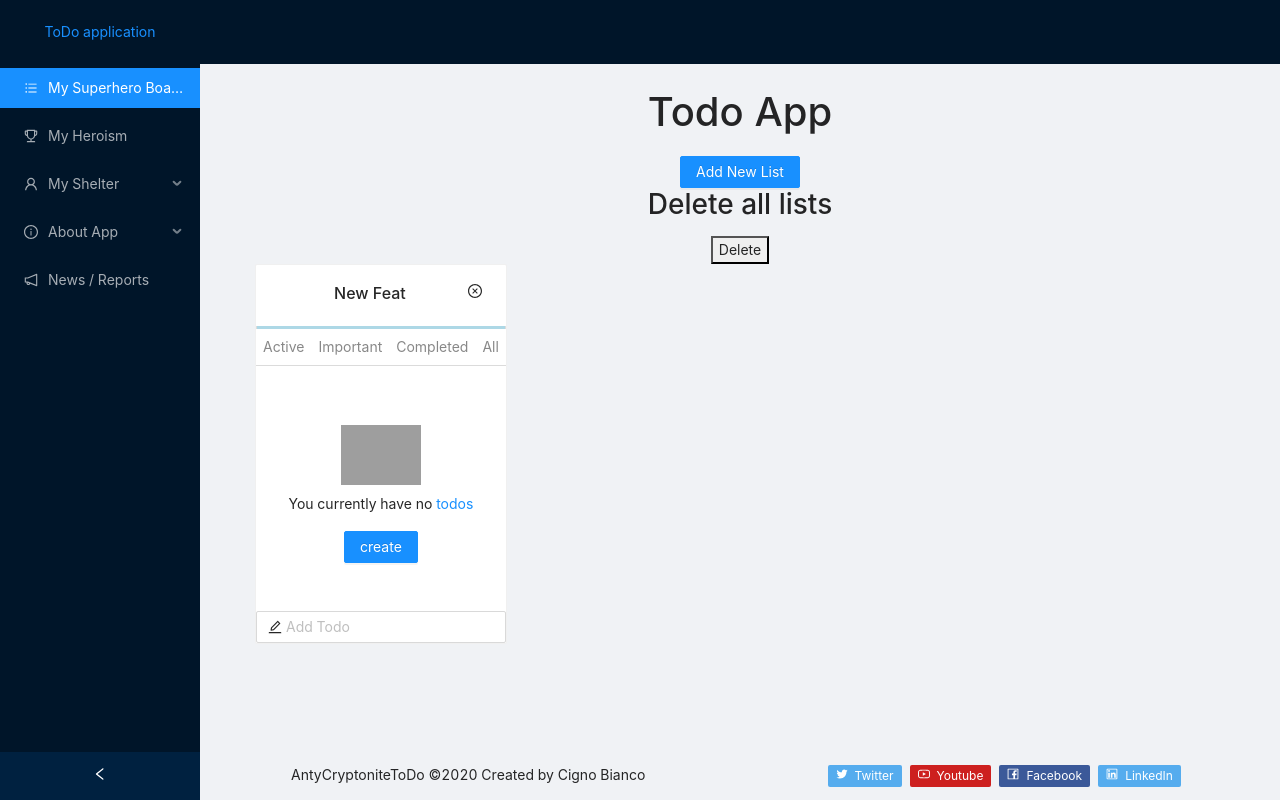
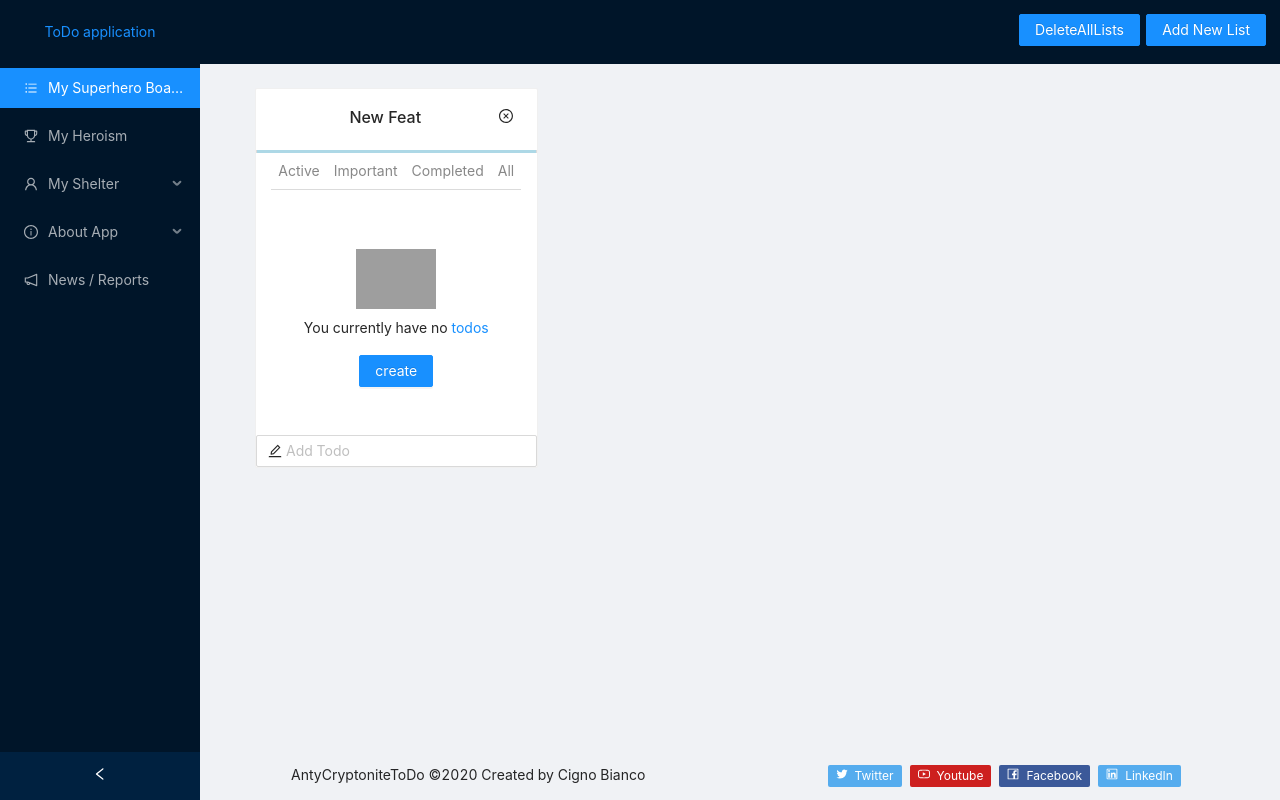
Before and after one commit to cignoBianco/SWA3, a React (Create React App) app: page / in a window 1280 px wide. Both pictures are taken after a click on the button "Add New List". Built offline with nearby package versions, Linux system fonts and the light colour scheme; grey boxes are pictures that could not be loaded.

Commit message:
continue design

```diff
--- a/src/components/Header.js
+++ b/src/components/Header.js
@@ -3,15 +3,18 @@ import { useDispatch, useSelector } from 'react-redux';
 import { addList, deleteAllLists } from '../actions';
 import EmptyTodoMessage from './EmptyTodoMessage'
 import { Button } from 'antd'
+import './layout.css'
 
 const Header = () => {
   const dispatch = useDispatch();
   const lists = useSelector(state => state.lists);
 
+  // TODO: show modal r u sure? if yes -> dispatch
   const renderDeleteAllModal = (
-    <div>
-      <h3>Delete all lists</h3>
-      <button onClick={() => dispatch(deleteAllLists())}>Delete</button>
+    <div className="buttonInHead" style={{right:'10em'}}>
+    <Button type="primary" onClick={() => dispatch(deleteAllLists())} >
+      <span>DeleteAllLists</span>
+    </Button>
     </div>
   );
 
@@ -26,8 +29,7 @@ const Header = () => {
       <div>
         <div>
           <div>
-                <h1>Todo App</h1>
-              <div>
+              <div className="buttonInHead">
                 <CreateButton />
               </div>
           </div>
@@ -39,4 +41,4 @@ const Header = () => {
   );
 };
 
-export default Header;
+export default Header
--- a/src/components/List/List.js
+++ b/src/components/List/List.js
@@ -21,6 +21,8 @@ import EmptyTodoMessage from './../EmptyTodoMessage'
 const List = props => {
   const dispatch = useDispatch();
 
+  const [showArrow, setShowArrow] = useState(0);
+
   const updateTitle = (listId, e) => {
     dispatch(updateListTitle(listId, e.target.textContent));
   };
@@ -29,8 +31,10 @@ const List = props => {
   let message, filteredList, totalCompleted, progressPerc;
 
   if (todos.length === 0) {
-    message = <><EmptyTodoMessage message={'No todos'} link={['todos', '/concepts/todos']} button={['create', '#']} />
-    <ArrowDownOutlined className="downArrow" /></>
+    message = <><EmptyTodoMessage message={'No todos'} link={['todos', '/concepts/todos']} button={['create', '#']}
+     clk={() => {setShowArrow(1); setInterval(() => setShowArrow(0), 5400)}} />
+      {showArrow ? <ArrowDownOutlined className="downArrow" /> : null}
+    </>
   }
 
   filteredList = todos.filter(todo => {
@@ -47,8 +51,8 @@ const List = props => {
   if (filteredList.length === 0 && todos.length !== 0) {
     message = (
       <p className="list-msg">
-        <EmptyTodoMessage message={visibility,' todos'} link={[visibility+' todos', '/concepts/todos']} button={['create', '#'+id]} />
-
+        <EmptyTodoMessage message={visibility,' todos'} link={[visibility+' todos', '/concepts/todos']}
+          button={['create', '#'+id]} clk={() => {dispatch(showActive(id))}} />
         <br />
         {visibility === 'active'
           ? `completed!`
@@ -64,7 +68,7 @@ const List = props => {
     <div data-id={id} id={id}>
 
   <Card
-    style={{ width: '100%', height: 380 }}
+    style={{ width: '100%', minWidth: 282.5, height: 380 }}
     title={(<span
       className="list-title"
       contentEditable={true}
--- a/src/components/List/ListTodo.js
+++ b/src/components/List/ListTodo.js
@@ -94,8 +94,8 @@ const ListTodo = props => {
     } else if (dueDate && datified >= today) {
       return (
         <div className="duedate">
-          <CalendarOutlined />
-          <strong>Due on: </strong> {dueDate}
+          <span></span>
+          Due on:<strong>{dueDate}</strong>
         </div>
       );
     } else {
--- a/src/components/List/Todo.css
+++ b/src/components/List/Todo.css
@@ -1,6 +1,7 @@
 .ListTodo {
   display: grid;
   grid-template-columns: 15px 2fr 1fr;
+  align-items: center;
 }
 
 .editable-list-item {
@@ -17,6 +18,16 @@
   align-items: center;
 }
 
+div.ant-card {
+  margin-bottom: 1em;
+}
+
+.ant-card:hover:not(:active) {
+  box-shadow: 0 1px 30px 10px rgba(0,0,0,0.12), 0 1px 2px rgba(0,0,0,0.24);
+  margin-top: -10px;
+  transition: all 0.3s cubic-bezier(.25,.8,.25,1);
+}
+
 .closeCalendar {
   position: absolute;
   right: 1px;
@@ -25,3 +36,7 @@
 .dutdate-btn {
   display: flex;
 }
+
+.duedate {
+  display: contents;
+}
--- a/src/components/core/CustomSider.js
+++ b/src/components/core/CustomSider.js
@@ -16,7 +16,6 @@ const SubMenu = Menu.SubMenu;
 const CustomSider = () => {
 
 const [collapsed, setCollapsed] = useState(0);
-console.log(window.location.pathname)
 return (
     <Sider collapsible collapsed={collapsed} onCollapse={()=>{setCollapsed(!collapsed)}}>
         <div className="logo" >
--- a/src/components/layout.css
+++ b/src/components/layout.css
@@ -23,17 +23,21 @@
     bottom: 4em;
     left: 0;
     right: 0;
-    transition-property: transform;
-    transition-duration: 2s;
-    transition-timing-function: ease;
-    transform: translateY(20px);
-    animation: 3s opacity0;
+    animation: 3s opacityNdown;
 }
 
-@keyframes opacity0 {
+.buttonInHead {
+    position: absolute;
+    top: 1em;
+    right: 1em;
+}
+
+@keyframes opacityNdown {
     from {
         opacity: 100%;
+        bottom: 4em;
     } to {
         opacity: 0%;
+        bottom: 2em;
     }
 }
```
